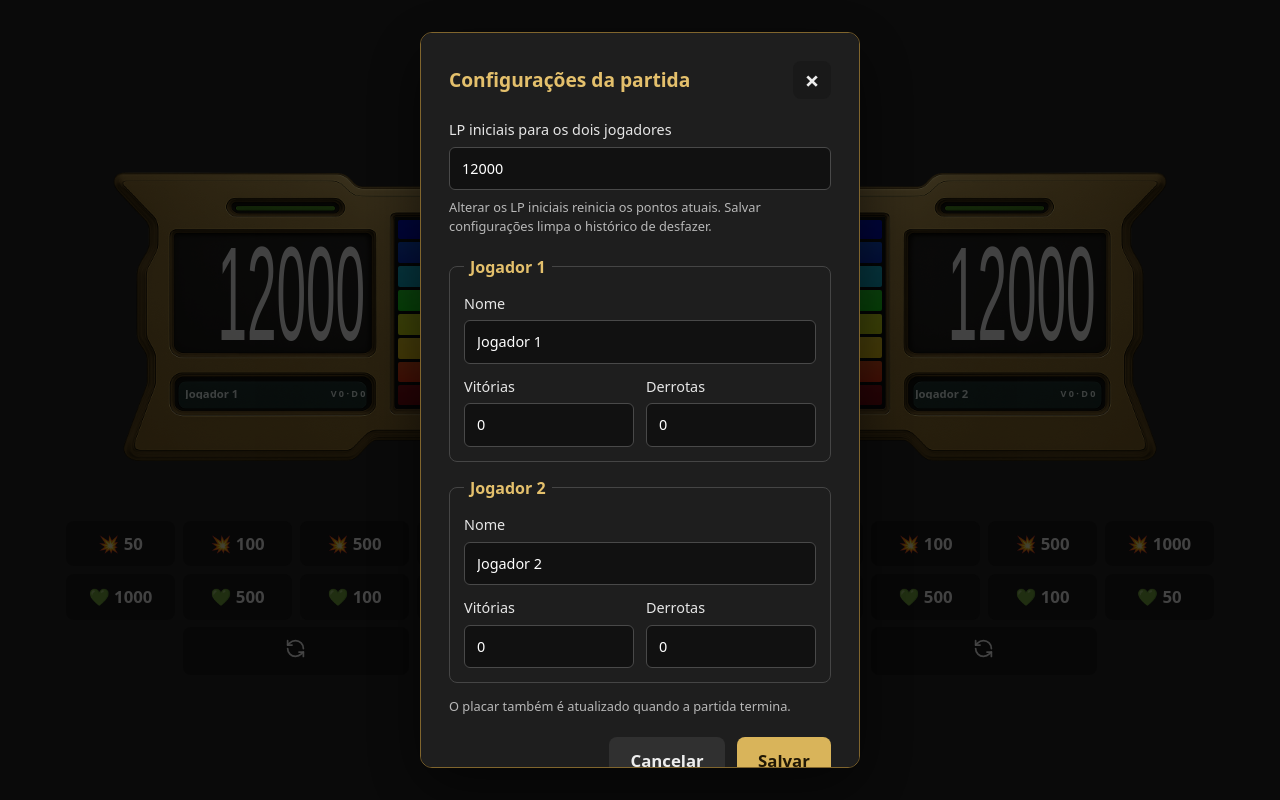
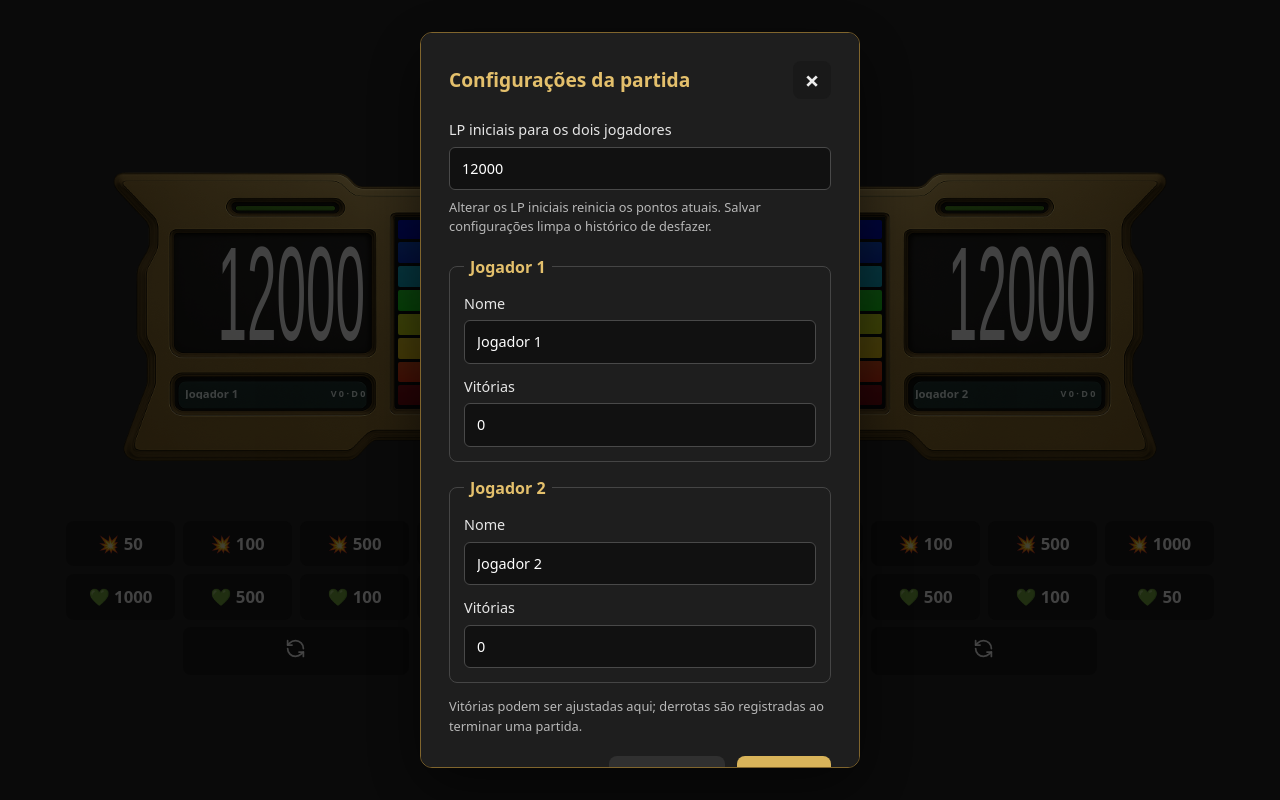
Before and after one commit to sillasHead/yugioh-lp, a React (Vite) app: page / in a window 1280 px wide. Both pictures are taken after a click on the button 640 px from the left and 508 px from the top of the page. Built offline with nearby package versions, Linux system fonts and the light colour scheme; grey boxes are pictures that could not be loaded; a web font is replaced by a local one.

Commit message:
feat: edit player wins in duel settings

```diff
--- a/src/components/GameSettings/index.tsx
+++ b/src/components/GameSettings/index.tsx
@@ -21,7 +21,7 @@ export function GameSettings({ playerIds, onClose }: Props) {
 
   function updateProfile(
     playerId: string,
-    field: 'name' | 'wins' | 'losses',
+    field: 'name' | 'wins',
     value: string,
   ) {
     setDraft((current) => ({
@@ -46,14 +46,12 @@ export function GameSettings({ playerIds, onClose }: Props) {
       return (
         profile.name.trim().length > 0 &&
         Number.isSafeInteger(profile.wins) &&
-        profile.wins >= 0 &&
-        Number.isSafeInteger(profile.losses) &&
-        profile.losses >= 0
+        profile.wins >= 0
       )
     })
 
     if (!validPoints || !validProfiles) {
-      setError('Informe valores inteiros válidos e um nome para cada jogador.')
+      setError('Informe um nome e uma quantidade de vitórias válida para cada jogador.')
       return
     }
 
@@ -120,7 +118,6 @@ export function GameSettings({ playerIds, onClose }: Props) {
                 required
               />
             </label>
-            <div className="settings-record-fields">
             <label className="settings-field">
               Vitórias
               <input
@@ -134,25 +131,11 @@ export function GameSettings({ playerIds, onClose }: Props) {
                 required
               />
             </label>
-              <label className="settings-field">
-                Derrotas
-                <input
-                  type="number"
-                  min="0"
-                  step="1"
-                  value={draft.profiles[playerId]?.losses ?? 0}
-                  onChange={(event) =>
-                    updateProfile(playerId, 'losses', event.target.value)
-                  }
-                  required
-                />
-              </label>
-            </div>
           </fieldset>
         ))}
 
         <p className="settings-note">
-          O placar também é atualizado quando a partida termina.
+          Vitórias podem ser ajustadas aqui; derrotas são registradas ao terminar uma partida.
         </p>
         {error && <p className="settings-error">{error}</p>}
         <div className="settings-footer">
--- a/src/components/GameSettings/style.css
+++ b/src/components/GameSettings/style.css
@@ -21,8 +21,7 @@
 }
 
 .settings-heading,
-.settings-footer,
-.settings-record-fields {
+.settings-footer {
   display: flex;
   align-items: center;
   gap: 12px;
@@ -93,10 +92,6 @@
   font-weight: 700;
 }
 
-.settings-record-fields > * {
-  flex: 1;
-}
-
 .settings-footer {
   justify-content: flex-end;
   margin-top: 20px;
```
Lines whose indentation alone changed are shown as unchanged.
